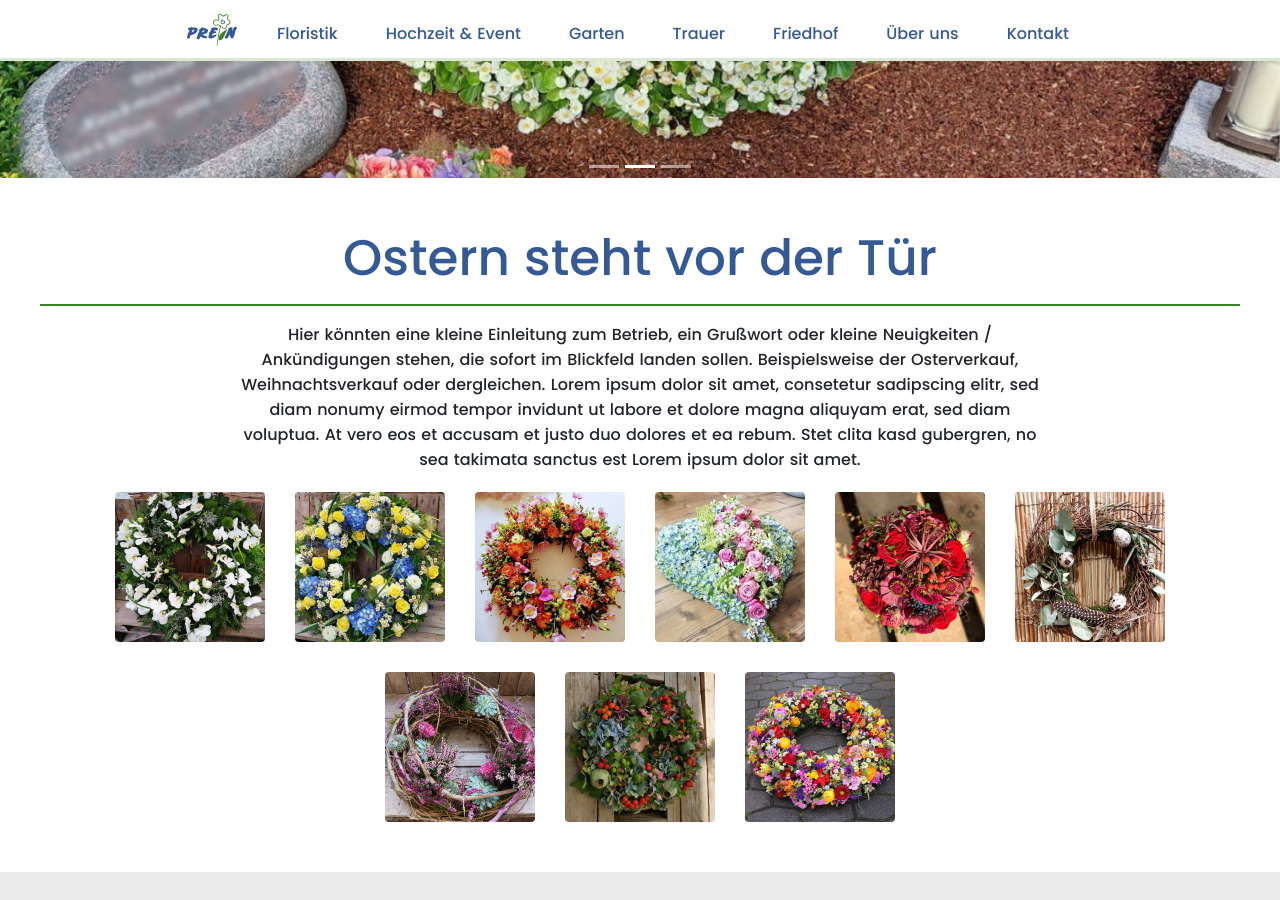
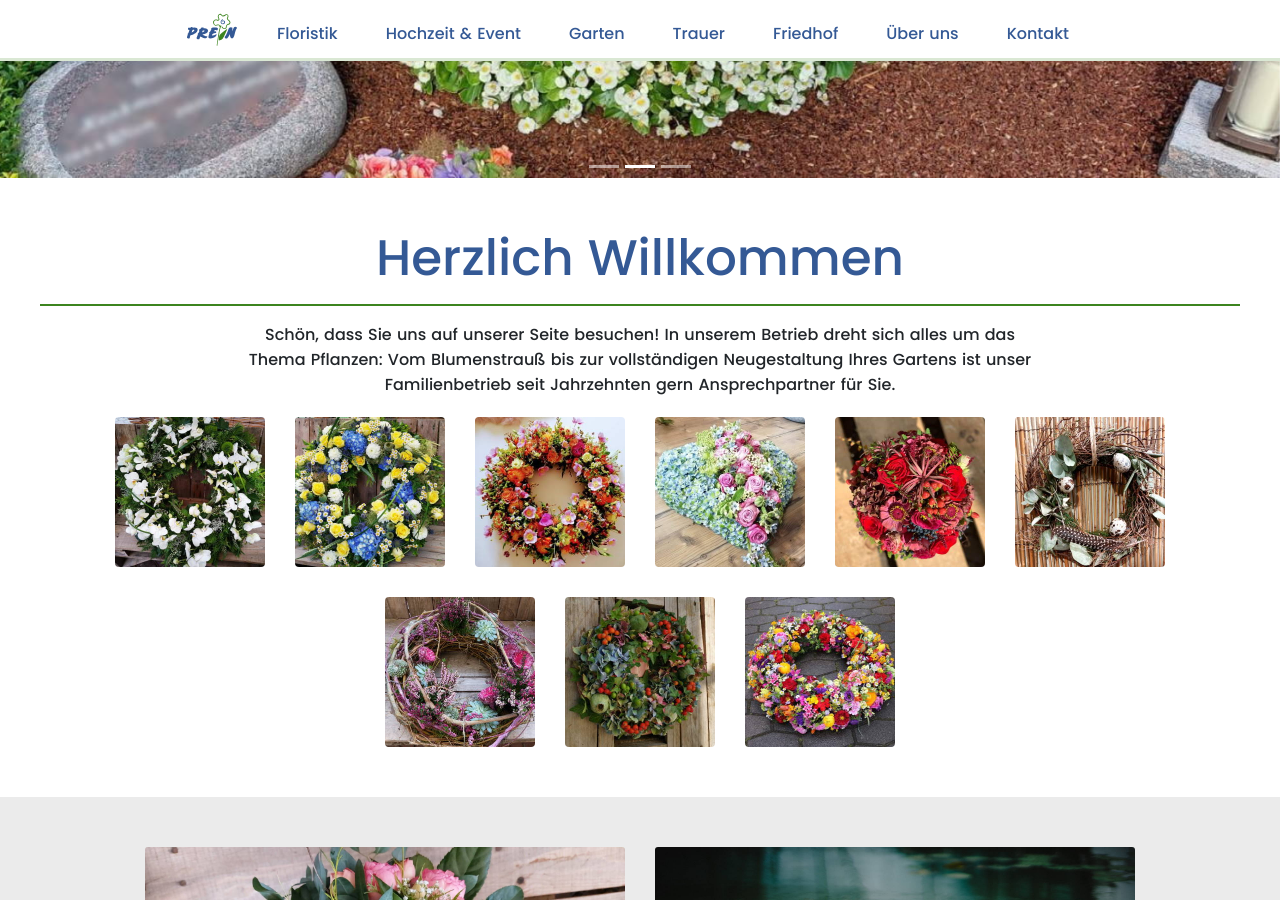
Before and after one commit to Hangman/p-floristik, a Jekyll site: the page built from index.md, in a window 1280 px wide and 900 px high, scrolled down 533 px. Built offline with Jekyll 4.4.1, drawn with Linux system fonts in a browser that asks for light colours.

Commit message:
Change news text on index.html
Signed-off-by: Matthias <webmaster@pottgames.de>

```diff
--- a/index.md
+++ b/index.md
@@ -2,11 +2,8 @@
 layout: home
 title: "Home"
 
-news-title: "Ostern steht vor der Tür"
-news-text:
-  "Hier könnten eine kleine Einleitung zum Betrieb, ein Grußwort oder kleine Neuigkeiten / Ankündigungen stehen, die sofort im Blickfeld landen sollen. Beispielsweise der Osterverkauf, Weihnachtsverkauf oder dergleichen. Lorem ipsum dolor sit amet, consetetur sadipscing elitr, sed diam nonumy eirmod tempor invidunt ut labore et dolore magna
-  aliquyam erat, sed diam voluptua. At vero eos et accusam et justo duo dolores et ea rebum. Stet clita kasd gubergren, no sea takimata sanctus est
-  Lorem ipsum dolor sit amet."
+news-title: "Herzlich Willkommen"
+news-text: "Schön, dass Sie uns auf unserer Seite besuchen! In unserem Betrieb dreht sich alles um das Thema Pflanzen: Vom Blumenstrauß bis zur vollständigen Neugestaltung Ihres Gartens ist unser Familienbetrieb seit Jahrzehnten gern Ansprechpartner für Sie."
 
 card1-title: "Blumen & Pflanzen"
 card1-image: "bouquet.jpg"
```
